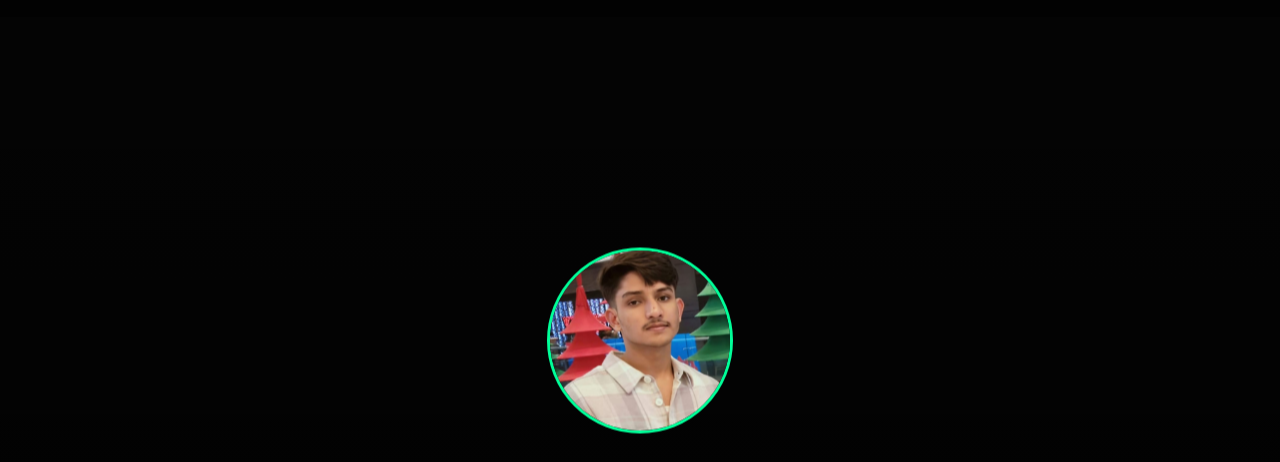
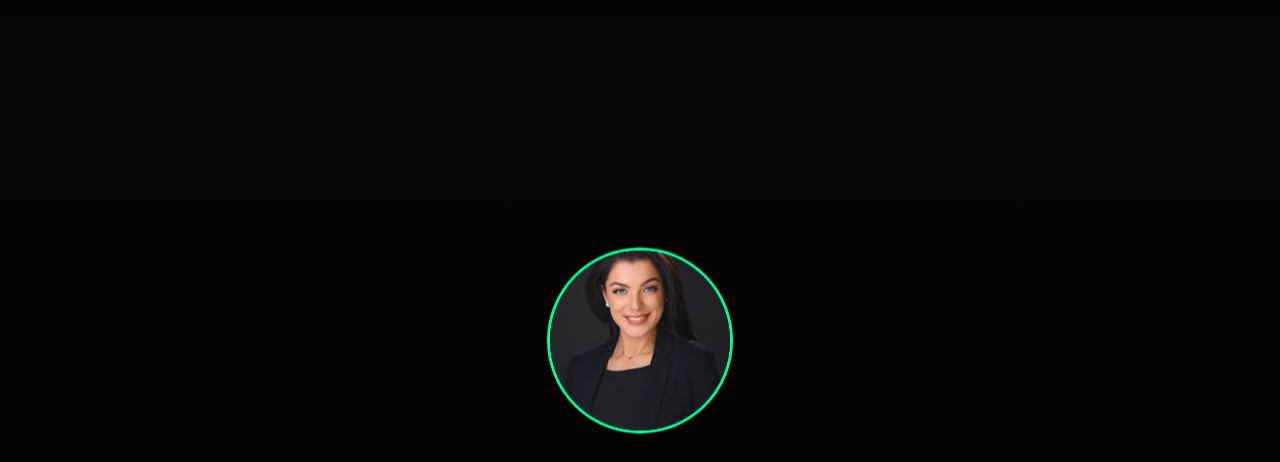
Before and after one commit to saurav4097/portfolio, a plain HTML site: page about.html in a window 1280 px wide. Shown: the part 73-535 px from the top of the page. Drawn offline with Linux system fonts and the light colour scheme.

Commit message:
Your commit message here

```diff
--- a/about.html
+++ b/about.html
@@ -22,7 +22,7 @@
 
 <section class="hero">
   <div class="hero-content">
-    <img src="images/saurav.jpeg" alt="Saurav Photo" class="profile-img">
+    <img src="images/c76b3f38a6b60c338d6534b4eacc9af2.jpg" alt="Saurav Photo" class="profile-img">
     <h1>Hello, I'm <span>Saurav</span></h1>
     <p class="animated-text">Creator. Innovator. Dreamer.</p>
   </div>
```
Also changed, not shown: index.html (+1 -1 lines), images/c76b3f38a6b60c338d6534b4eacc9af2.jpg (added), images/saurav.jpeg (deleted), 2 other files.
